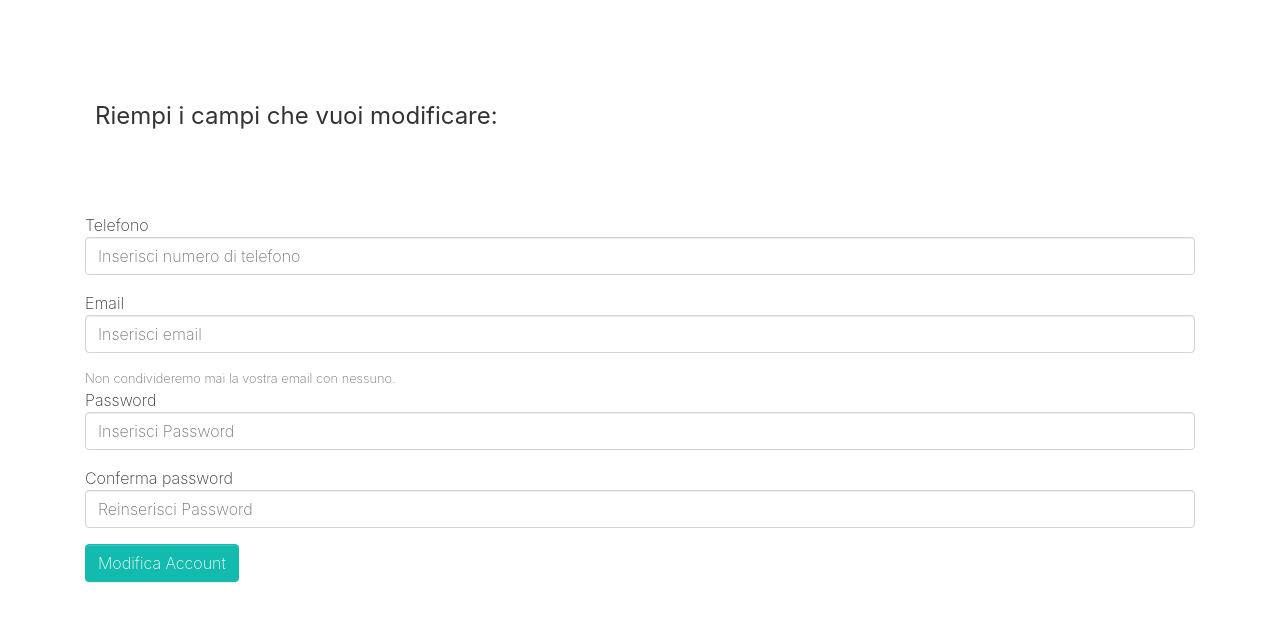
After one commit to LeoCic/restaurant, a PHP site: template Smarty/templates/GestioneAccount.html in a window 1280 px wide. The commit adds this page. Shown: the top 622 px of the page. Run offline with PHP 8.4, Linux system fonts and the light colour scheme; the template is opened without the code that fills it, so the values that code supplies are empty.

Commit message:
Risolto bug Login

```diff
--- a/Foundation/FUtente.php
+++ b/Foundation/FUtente.php
@@ -34,8 +34,9 @@ abstract class FUtente
        $sql = " SELECT * FROM Utente WHERE (NomeUtente='$id') ";
        $riss = $conn->query($sql);
        $ris = $riss->fetchAll();
-       if ((count($ris) === 1) && (password_verify($password, $ris[0][5]) === TRUE)) return 1;
-       else return 0;
+       $controllo = $ris[0][5];
+       if ((count($ris) === 1) && (password_verify("$password", "$controllo") === TRUE)) {return 1;}
+       else {return 0;}
    }
 
    public static function store(EUtente $utente) : bool
--- a/Model/EUtente.php
+++ b/Model/EUtente.php
@@ -38,15 +38,15 @@ class EUtente
     }
 
 
-    public function __construct_9(String $Nome, String $Cognome, String $NomeUtente, String $Email, String $Telefono, String $Password, int $punti, int $OrdiniCumulati, string $DataUltimoOrdine)
+    public function __construct_9(String $Nome, String $Cognome, String $NomeUtente, String $Email, String $Telefono, String $Password, int $Punti, int $OrdiniCumulati, string $DataUltimoOrdine)
     {
         $this->Nome = $Nome;
         $this->Cognome = $Cognome;
         $this->NomeUtente = $NomeUtente;
         $this->Email = $Email;
         $this->Telefono = $Telefono;
-        $this->Password = password_hash("$Password", PASSWORD_DEFAULT);
-        $this->Punti = $punti;
+        $this->Password = $Password;
+        $this->Punti = $Punti;
         $this->OrdiniCumulati = $OrdiniCumulati;
         $this->DataUltimoOrdine = DateTime::createFromformat('Y-m-d H:i:s',"$DataUltimoOrdine");;
     }
--- /dev/null
+++ b/Smarty/templates/GestioneAccount.html
@@ -0,0 +1,45 @@
+<!DOCTYPE html>
+<html>
+
+<head>
+    <link rel="stylesheet" href="/restaurant/Smarty/css/theme.css" type="text/css">
+</head>
+
+<body>
+<div class="py-5">
+    <div class="container">
+        <div class="row">
+            <div class="col-md-12">
+                <h1 class="" contenteditable="true"><strong>Riempi i campi che vuoi modificare:</strong></h1>
+            </div>
+        </div>
+    </div>
+</div>
+<div class="container">
+    <div class="row">
+        <div class="col-md-12">
+            <form method="post" action="/restaurant/Utente/ModificaAccount">
+                <div class="form-group"><label>Telefono</label><input type="tel" pattern="^[0-9-+\s()]*$"
+                                                                                  maxlength="13" class="form-control"
+                                                                                  placeholder="Inserisci numero di telefono"
+                                                                                  oninvalid="setCustomValidity('Formato richiesto: +39 3452323233')"
+                                                                                  name="telefono">
+                </div>
+
+                <div class="form-group"><label>Email</label><input type="email" class="form-control" placeholder="Inserisci email" name = "email">
+                </div>
+
+                <small class="form-text text-muted">Non condivideremo mai la vostra email con nessuno.</small>
+
+                <div class="form-group"> <label>Password</label> <input type="password" class="form-control" placeholder="Inserisci Password" name = "password">
+                </div>
+                <div class="form-group"> <label>Conferma password</label> <input type="password" class="form-control" placeholder="Reinserisci Password" name = "conferma_password">
+                </div>
+                <button type="submit" class="btn btn-primary">Modifica Account</button>
+            </form>
+        </div>
+    </div>
+</div>
+</body>
+
+</html>
--- a/Smarty/templates/header.html
+++ b/Smarty/templates/header.html
@@ -30,7 +30,7 @@
 
 
                                     <button class="btn btn-primary dropdown-toggle" data-toggle="dropdown"> Profilo </button>
-                                    <div class="dropdown-menu"> <a class="dropdown-item" href="#">Account</a>
+                                    <div class="dropdown-menu"> <a class="dropdown-item" href="/restaurant/Utente/GestioneAccount">Account</a>
                                         <div class="dropdown-divider"></div>
                                         <a class="dropdown-item" href="/restaurant/Utente/Logout">Logout</a>
                                     </div>
```
Also changed, not shown: Controller/CUtente.php (+19 -24 lines), View/VUtente.php (+5 -2 lines).
